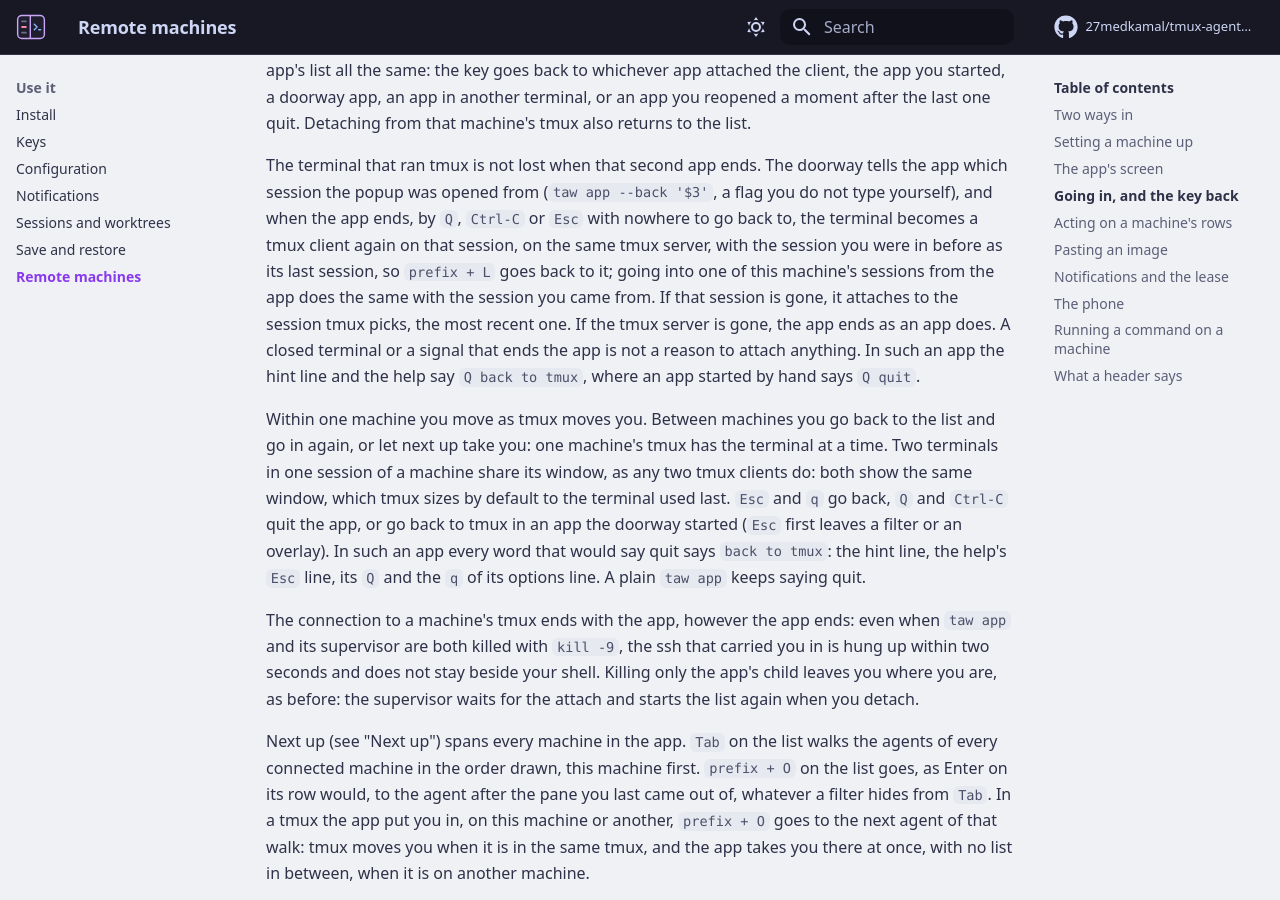
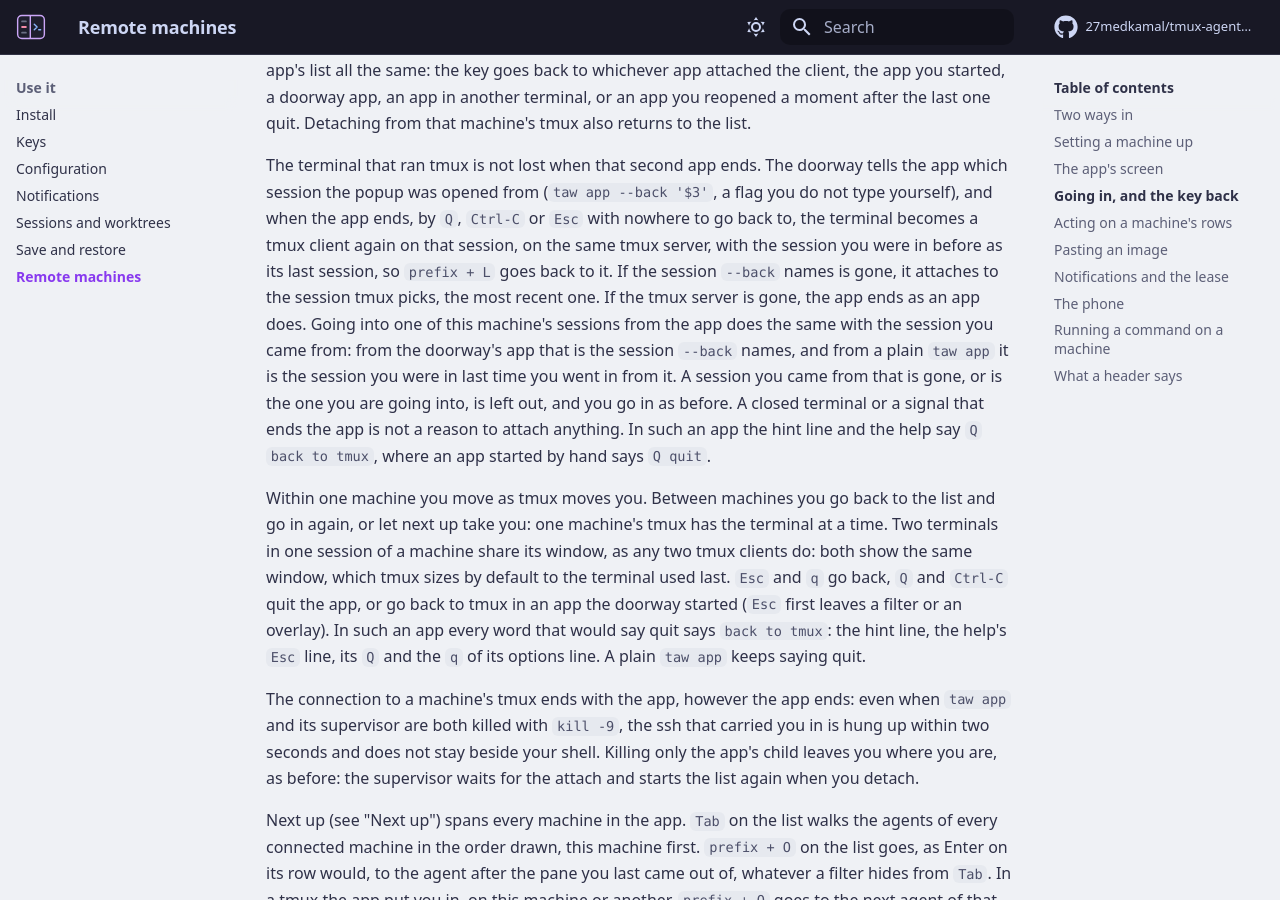
Before and after one commit to 27medkamal/tmux-agent-wizard, an MkDocs documentation site: the page built from docs/machines.md, in a window 1280 px wide and 900 px high, scrolled down 4741 px. Built offline with MkDocs 1.6.1 and Material for MkDocs 9.7.7, drawn with Linux system fonts in a browser that asks for light colours; comment, search, counter and statistics services are not loaded.

Commit message:
docs: going back from taw app, in order
The machines page now says what happens when the session --back names is gone before it says that going in from the app keeps the session you came from, and covers a plain taw app too.

```diff
--- a/docs/machines.md
+++ b/docs/machines.md
@@ -79,7 +79,7 @@ A terminal type the machine does not know is not a reason for the attach to fail
 
 Through the popup's doorway (see "Two ways in") the terminal runs a second app, which follows the one that keeps the connections. Inside the machine `prefix + A` brings you back to that second app's list all the same: the key goes back to whichever app attached the client, the app you started, a doorway app, an app in another terminal, or an app you reopened a moment after the last one quit. Detaching from that machine's tmux also returns to the list.
 
-The terminal that ran tmux is not lost when that second app ends. The doorway tells the app which session the popup was opened from (`taw app --back '$3'`, a flag you do not type yourself), and when the app ends, by `Q`, `Ctrl-C` or `Esc` with nowhere to go back to, the terminal becomes a tmux client again on that session, on the same tmux server, with the session you were in before as its last session, so `prefix + L` goes back to it; going into one of this machine's sessions from the app does the same with the session you came from. If that session is gone, it attaches to the session tmux picks, the most recent one. If the tmux server is gone, the app ends as an app does. A closed terminal or a signal that ends the app is not a reason to attach anything. In such an app the hint line and the help say `Q back to tmux`, where an app started by hand says `Q quit`.
+The terminal that ran tmux is not lost when that second app ends. The doorway tells the app which session the popup was opened from (`taw app --back '$3'`, a flag you do not type yourself), and when the app ends, by `Q`, `Ctrl-C` or `Esc` with nowhere to go back to, the terminal becomes a tmux client again on that session, on the same tmux server, with the session you were in before as its last session, so `prefix + L` goes back to it. If the session `--back` names is gone, it attaches to the session tmux picks, the most recent one. If the tmux server is gone, the app ends as an app does. Going into one of this machine's sessions from the app does the same with the session you came from: from the doorway's app that is the session `--back` names, and from a plain `taw app` it is the session you were in last time you went in from it. A session you came from that is gone, or is the one you are going into, is left out, and you go in as before. A closed terminal or a signal that ends the app is not a reason to attach anything. In such an app the hint line and the help say `Q back to tmux`, where an app started by hand says `Q quit`.
 
 Within one machine you move as tmux moves you. Between machines you go back to the list and go in again, or let next up take you: one machine's tmux has the terminal at a time. Two terminals in one session of a machine share its window, as any two tmux clients do: both show the same window, which tmux sizes by default to the terminal used last. `Esc` and `q` go back, `Q` and `Ctrl-C` quit the app, or go back to tmux in an app the doorway started (`Esc` first leaves a filter or an overlay). In such an app every word that would say quit says `back to tmux`: the hint line, the help's `Esc` line, its `Q` and the `q` of its options line. A plain `taw app` keeps saying quit.
 
```
